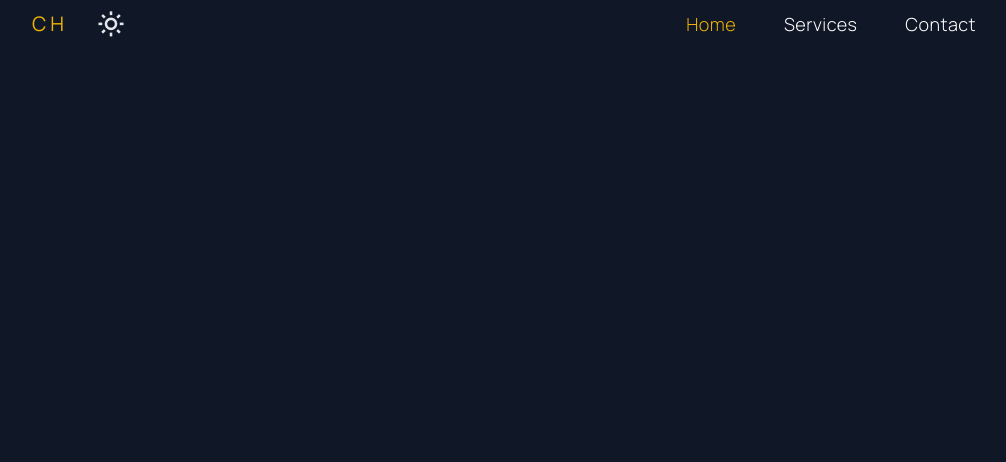
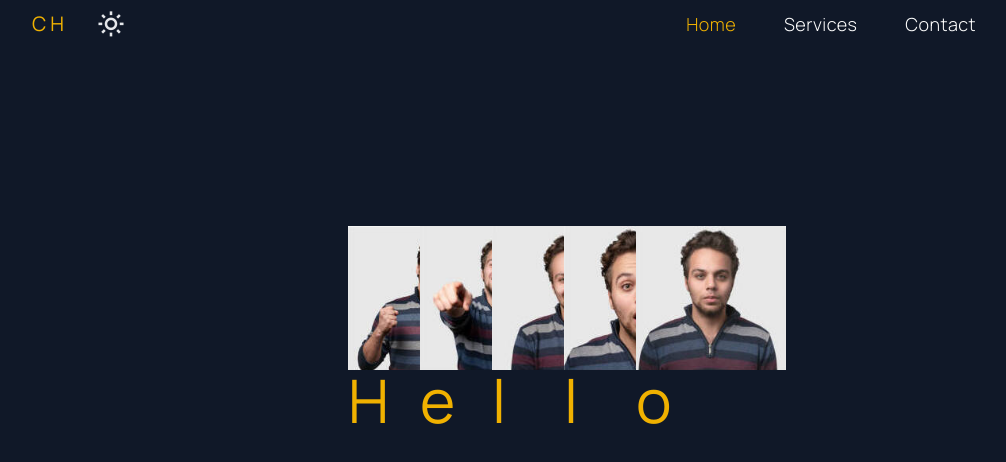
Before and after one commit to Caiohvboas/portfolio-website.github.io, a React (Vite) app: page / in a window 1280 px wide. Shown: the top 462 px of the page, without its empty margins (112-1118 px from the left). Built offline with nearby package versions, Linux system fonts and the light colour scheme.

Commit message:
Add hover efects to Hello

```diff
--- a/src/components/Hero.jsx
+++ b/src/components/Hero.jsx
@@ -1,10 +1,30 @@
 import React from "react";
 import Navbar from "./Navbar";
+import {letters} from "../data/index"
 
 const hero = () => {
-  return <div className="w-full h-screen">
-    <Navbar />
-  </div>;
+  return (
+    <div className="w-full h-screen flex flex-col justify-center items-center">
+      <Navbar />
+      <div className=" flex flex-col md:items-center items-start xl:gap-y-10 gap-y-3 xl:mb-0 md:mb-20 mb-20">
+        <h1 className="flex flex-col xl:space-y-8 md:space-y-4 space-y-2 xl:text-6xl md:text-4xl text-3xl md:font-normal font-bold text-yellow-500">
+          <span className="flex">
+            {letters.map((letter, index) => (
+              <span
+                key={index}
+                className="inline-block md:w-38 w-32 xl:-mr-20 -mr-24 relative"
+              >
+                {letter.char}
+                <img src={letter.img}
+                className="xl:h-36  h-24 absolute bottom-full"/>
+
+              </span>
+            ))}
+          </span>
+        </h1>
+      </div>
+    </div>
+  );
 };
 
 export default hero;
--- a/src/data/index.js
+++ b/src/data/index.js
@@ -1,9 +1,9 @@
 export const letters = [
-  { char: 'H', img: 'images/person-img-1.jpg', rotate: '-rotate-15' },
-  { char: 'e', img: 'images/person-img-2.jpg', rotate: 'rotate-15' },
-  { char: 'l', img: 'images/person-img-3.jpg', rotate: '-rotate-15' },
-  { char: 'l', img: 'images/person-img-4.jpg', rotate: 'rotate-15' },
-  { char: 'o', img: 'images/person-img-5.jpg', rotate: '-rotate-15' },
+  { char: 'H', img: '/portfolio-website.github.io/images/person-img-1.jpg', rotate: '-rotate-15' },
+  { char: 'e', img: '/portfolio-website.github.io/images/person-img-2.jpg', rotate: 'rotate-15' },
+  { char: 'l', img: '/portfolio-website.github.io/images/person-img-3.jpg', rotate: '-rotate-15' },
+  { char: 'l', img: '/portfolio-website.github.io/images/person-img-4.jpg', rotate: 'rotate-15' },
+  { char: 'o', img: '/portfolio-website.github.io/images/person-img-5.jpg', rotate: '-rotate-15' },
 ]
 
 export const professionTexts = ['a Front End', 'a Back End', 'a Full Stack']
--- a/vite.config.js
+++ b/vite.config.js
@@ -5,5 +5,5 @@ import tailwindcss from "@tailwindcss/vite";
 // https://vite.dev/config/
 export default defineConfig({
   plugins: [tailwindcss(), react()],
-  base: "portfolio-website.github.io"
+  base: "/portfolio-website.github.io/"
 });
```
